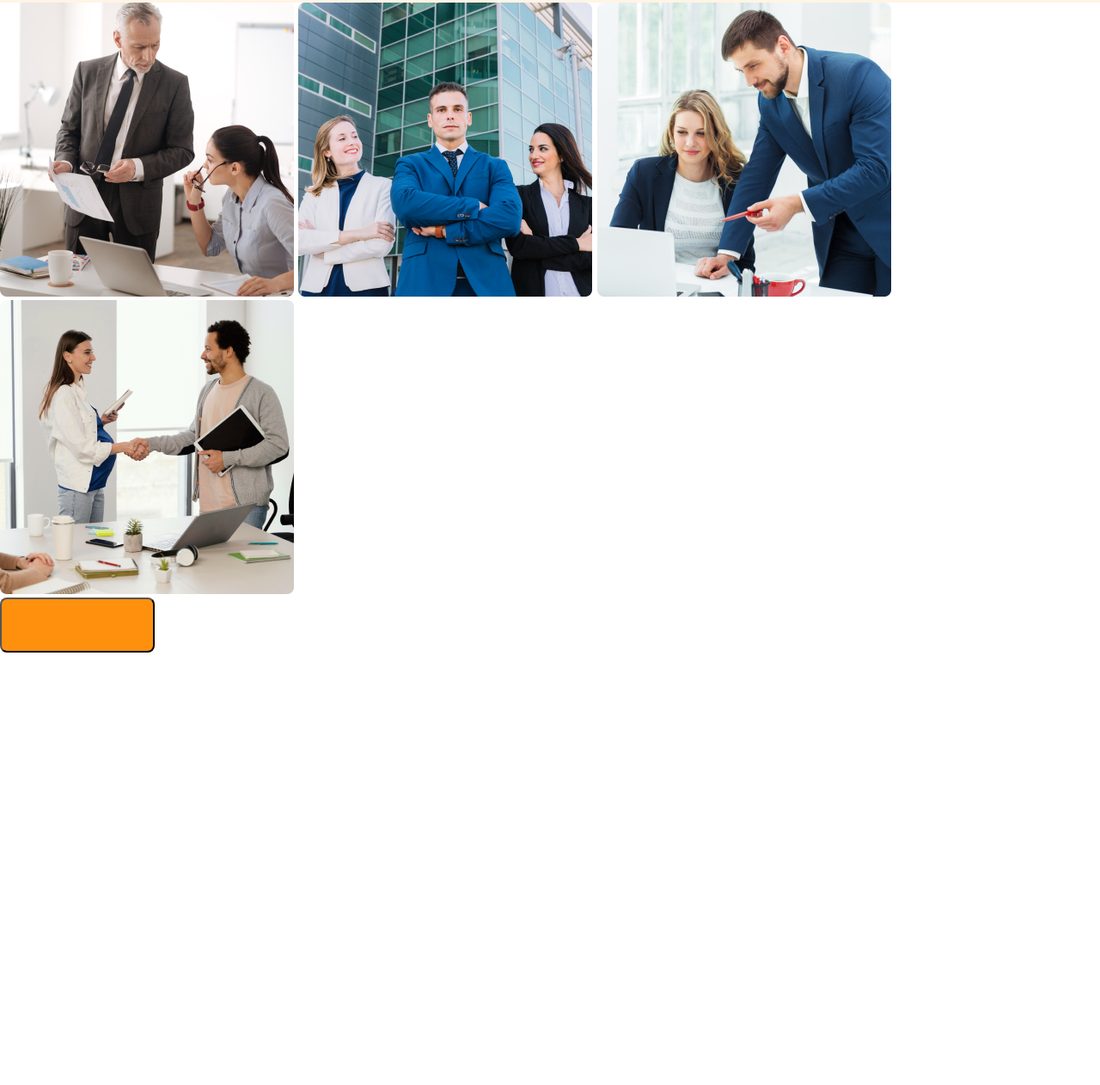
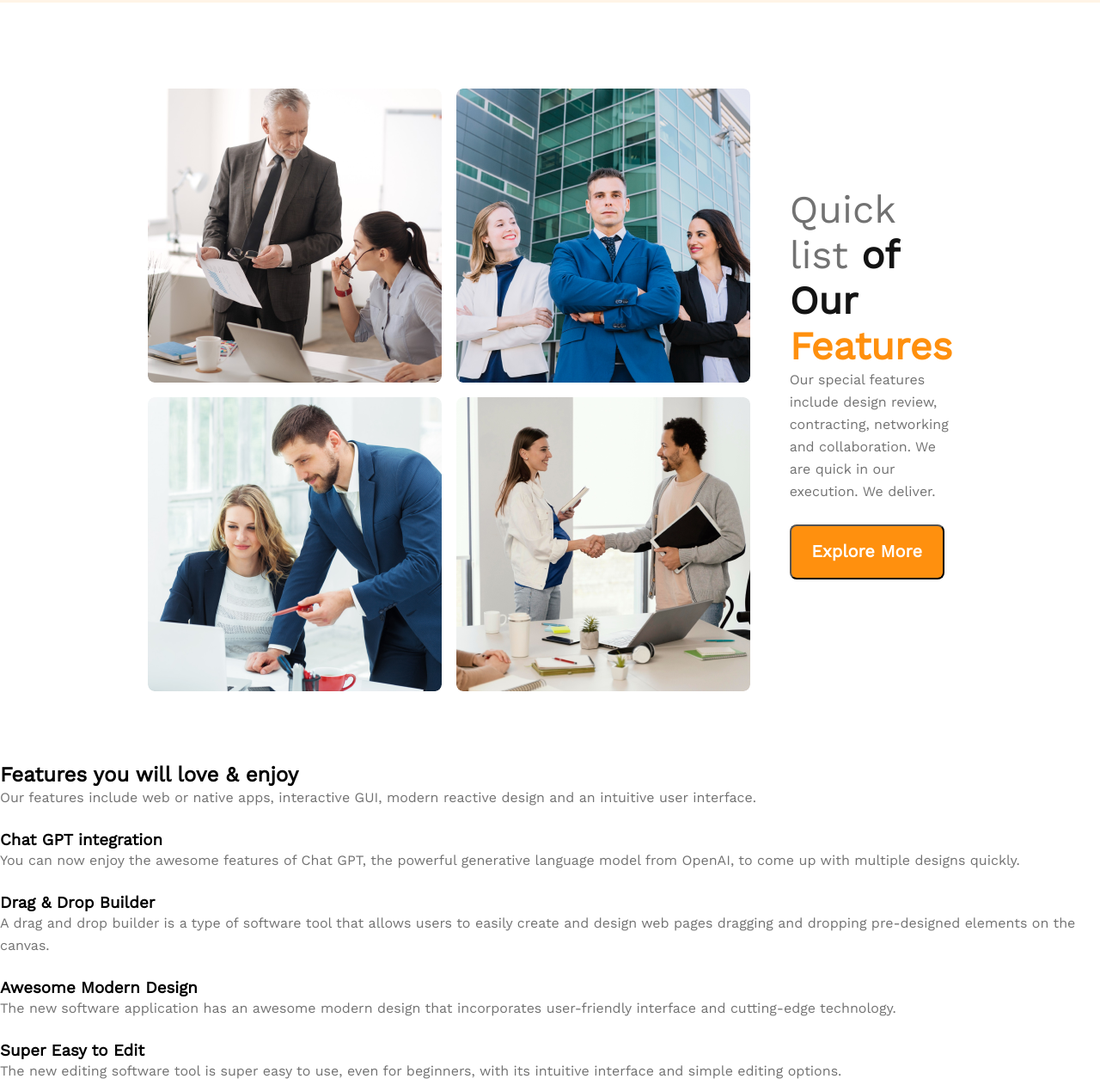
Before and after one commit to dg1223/PH-g3-architects, a plain HTML site: page index.html in a window 1280 px wide. Shown: the part 1104-2366 px from the top of the page at 86% size. Before the commit the page ends 1864 px from the top, so only its background shows below. Drawn offline with nearby package versions, Linux system fonts and the light colour scheme.

Commit message:
second section complete

```diff
--- a/index.html
+++ b/index.html
@@ -26,25 +26,57 @@
         <div class="banner">
             <div class="banner-info">
                 <h1 class="banner-title">Brand New<br>Group of Architects</h1>
-                <p>We are experts. We specialize in architecture. We will provide you the best designs that you can ever dream of.</p>
+                <p class="section-details">We are experts. We specialize in architecture. We will provide you the best designs that you can ever dream of.</p>
             </div>
             <button class="btn-explore">Explore More</button>
             <img src="./images/banner.png" alt="" class="banner-img"></div>
     </header>
     <main>
         <!-- Quick list section -->
-        <section class="list">
+        <section class="quicklist">
             <div class="tiles">
                 <img src="./images/team1.png" alt="">
                 <img src="./images/team2.png" alt="">
                 <img src="./images/team3.png" alt="">
                 <img src="./images/team4.png" alt="">
-                <div class="tile-info">
-                    <h2 class="tile-title"></h2>
-                    <p></p>
-                    <button class="btn-explore"></button>
+            </div>
+            <div class="tile-info">
+                <h2 class="tile-title">
+                    Quick list
+                    <span id="tile-title1">of Our</span>
+                    <span id="tile-title2">Features</span>
+                </h2>
+                <p class="section-details">Our special features include design review, contracting, networking and collaboration. We are quick in our execution. We deliver.</p>
+                <button class="btn-explore">Explore More</button>
+            </div>
+        </section>
+        <!-- Features you will love section -->
+        <section class="features">
+            <div class="feature-info">
+                <h2 class="title-common">Features you will love & enjoy</h2>
+                <p class="section-details">Our features include web or native apps, interactive GUI, modern reactive design and an intuitive user interface.</p>
+                <div class="feature-details">
+                    <h3>Chat GPT integration</h3>
+                    <p class="section-details">You can now enjoy the awesome features of Chat GPT, the powerful generative language model from OpenAI, to come up with multiple designs quickly.</p>
+                </div>
+                <div class="feature-details">
+                    <h3>Drag & Drop Builder</h3>
+                    <p class="section-details">A drag and drop builder is a type of software tool that allows users to easily create and design web pages dragging and dropping pre-designed elements on the canvas.</p>
+                </div>
+                <div class="feature-details">
+                    <h3>Awesome Modern Design</h3>
+                    <p class="section-details">The new software application has an awesome modern design that incorporates user-friendly interface and cutting-edge technology.</p>
+                </div>
+                <div class="feature-details">
+                    <h3>Super Easy to Edit</h3>
+                    <p class="section-details">The new editing software tool is super easy to use, even for beginners, with its intuitive interface and simple editing options.</p>
                 </div>
             </div>
+            <div class="feature-image">
+                <img src="./images/architect.png" alt="">
+                <button class="btn-experience">
+                    10+ Years <span>Experience</span>
+                </button></div>
         </section>
     </main>
     <footer>
--- a/styles/style.css
+++ b/styles/style.css
@@ -17,6 +17,13 @@
     text-align: center;
     color: #FFFFFF;
 }
+.section-details{
+    font-weight: 400;
+    font-size: 16px;
+    line-height: 26px;
+    color: #727272;
+    margin-bottom: 25px;
+    }
 
 /* Navbar styles */
 header{
@@ -62,14 +69,40 @@ nav li{
     color: #131313;
     margin-bottom: 34px;
 }
-.banner-info p{
-    font-weight: 400;
-    font-size: 16px;
-    line-height: 26px;
-    color: #727272;
-    margin-bottom: 25px;
-    }
 .banner img{
     width: 100%;
     margin-top: 50px;
 }
+
+/* Quick features section styles */
+.quicklist{
+    display: flex;
+    justify-content: center;
+    align-items: center;
+    gap: 7%;
+    margin: 100px 15%;
+    /* display: grid;
+    grid-template-columns: repeat(2, 1fr); */
+}
+.tiles{
+    display: grid;
+    grid-template-columns: repeat(2, 1fr);
+    grid-gap: 2.5%;
+}
+.tiles img{
+    border-radius: 8px
+}
+.tile-title{
+    font-weight: 500;
+    font-size: 45px;
+    color: #727272;
+}
+.tile-title span{
+    font-weight: 700;
+}
+#tile-title1{
+    color: #131313;
+}
+#tile-title2{
+    color: #FF900E;
+}
```
